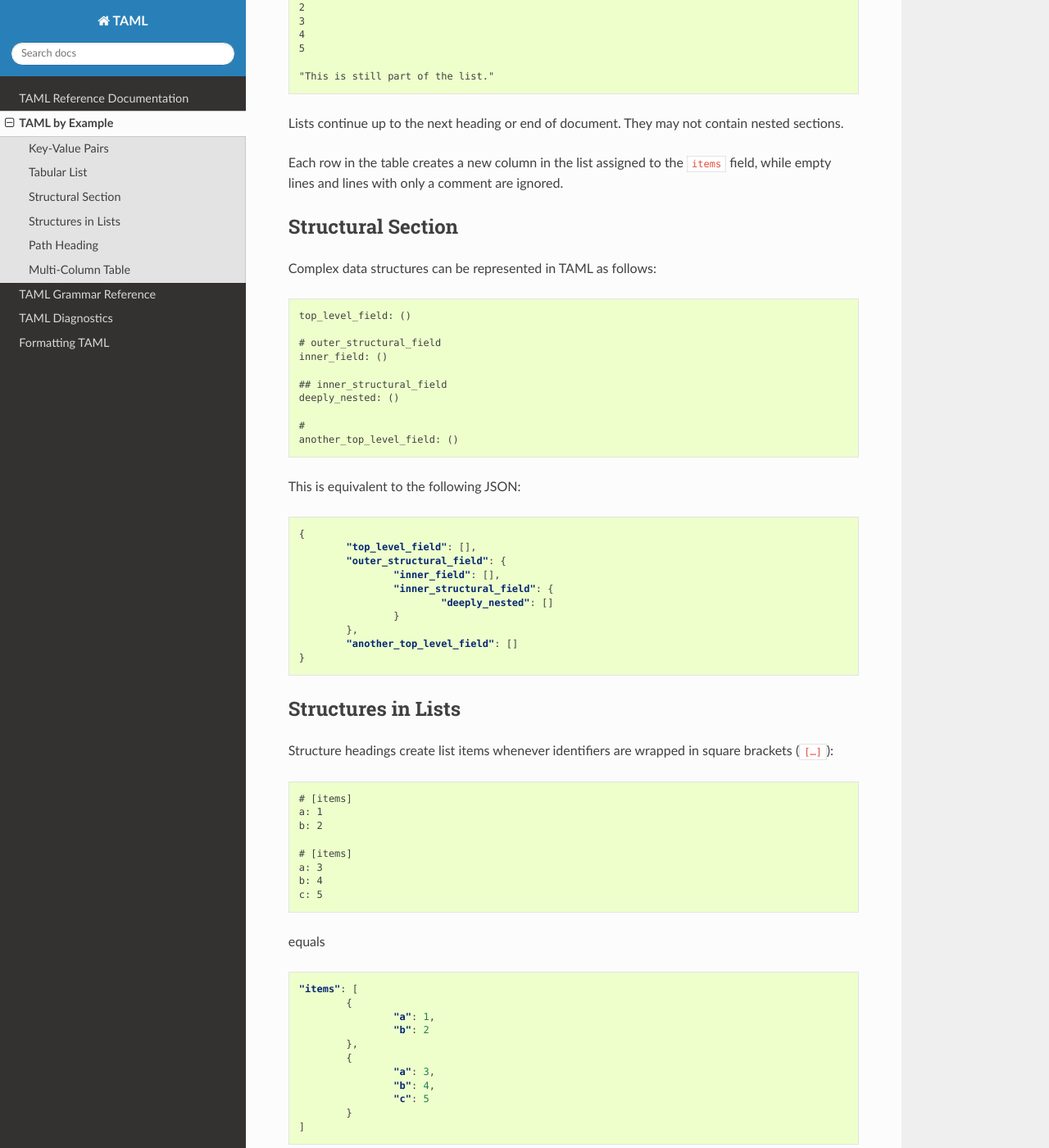
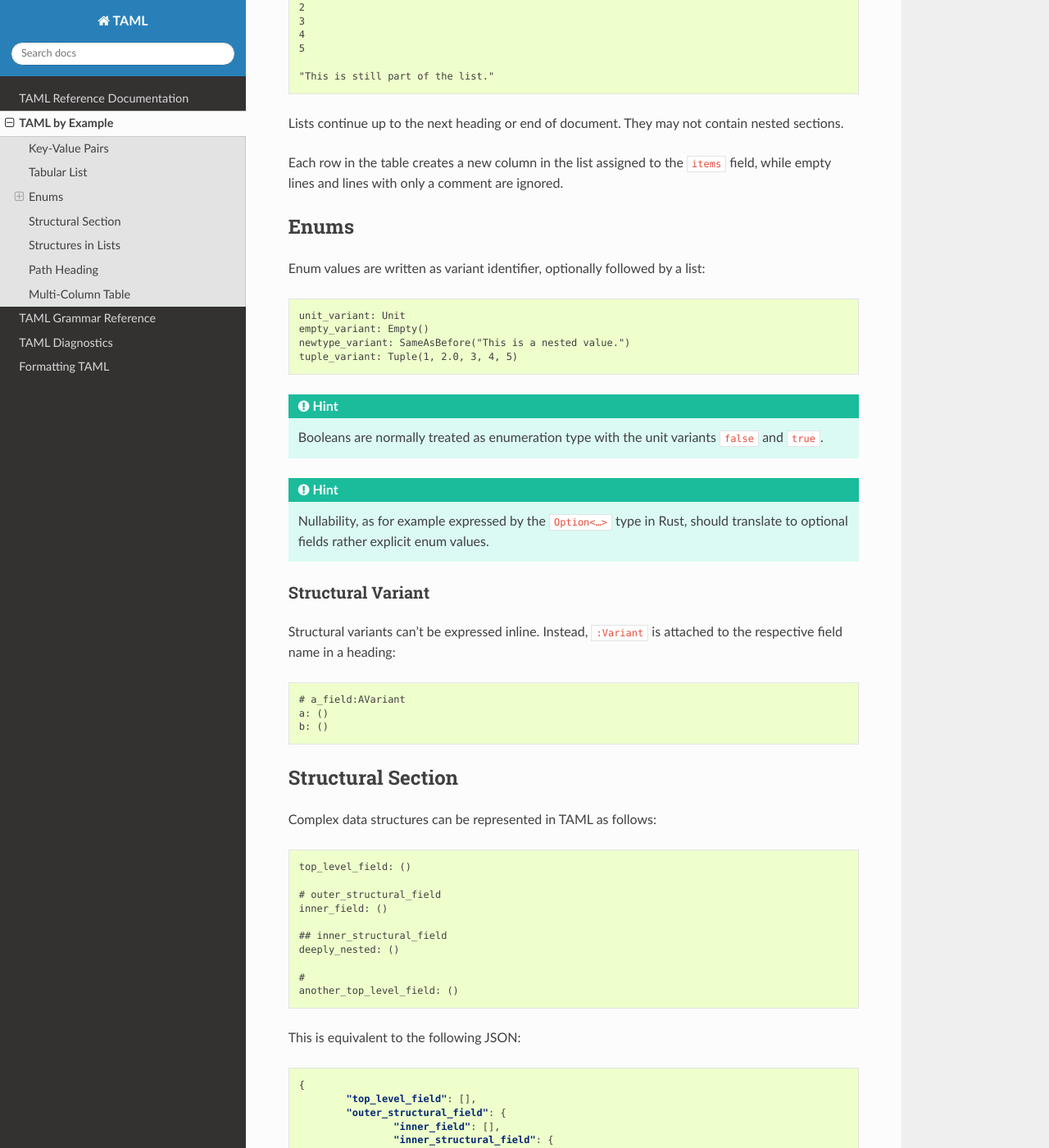
Before and after one commit to Tamschi/taml, a Sphinx documentation site: the page built from docs/taml-by-example.rst, in a window 1280 px wide and 1400 px high, scrolled down 1127 px. Shown: the whole window at 82% size. Built offline with Sphinx 7.4.7 and the Read the Docs theme 2.0.0, drawn with Linux system fonts in a browser that asks for light colours.

Commit message:
Added explanation of enums

```diff
--- a/docs/taml-by-example.rst
+++ b/docs/taml-by-example.rst
@@ -61,6 +61,38 @@
 
 Each row in the table creates a new column in the list assigned to the ``items`` field,
 while empty lines and lines with only a comment are ignored.
+
+Enums
+-----
+
+Enum values are written as variant identifier, optionally followed by a list:
+
+.. code-block:: taml
+
+	unit_variant: Unit
+	empty_variant: Empty()
+	newtype_variant: SameAsBefore("This is a nested value.")
+	tuple_variant: Tuple(1, 2.0, 3, 4, 5)
+
+.. hint::
+
+	Booleans are normally treated as enumeration type with the unit variants ``false`` and ``true``.
+
+.. hint::
+
+	Nullability, as for example expressed by the ``Option<…>`` type in Rust, should translate to optional fields rather explicit enum values.
+
+Structural Variant
+^^^^^^^^^^^^^^^^^^
+
+Structural variants can't be expressed inline.
+Instead, ``:Variant`` is attached to the respective field name in a heading:
+
+.. code-block:: taml
+
+	# a_field:AVariant
+	a: ()
+	b: ()
 
 Structural Section
 ------------------
```
